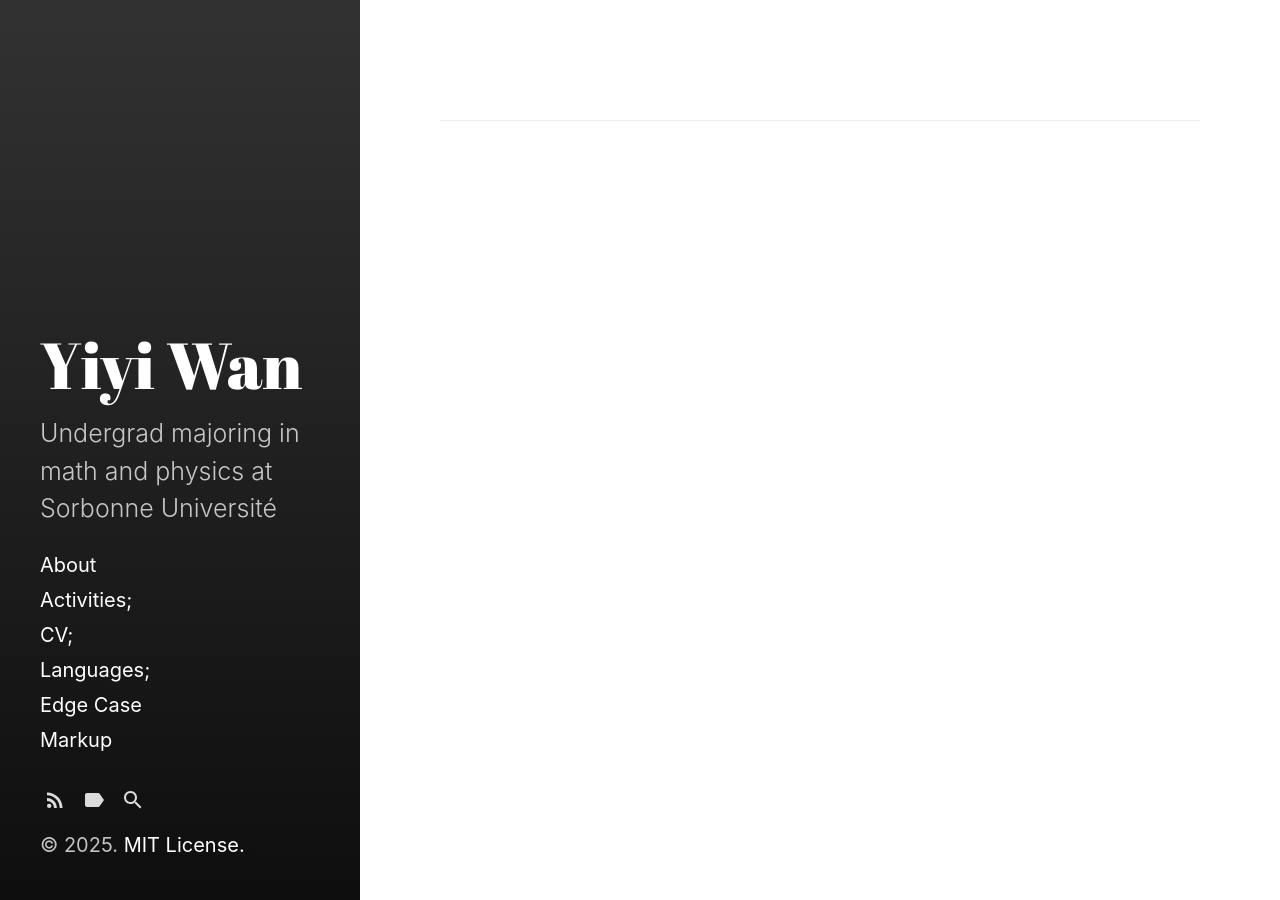
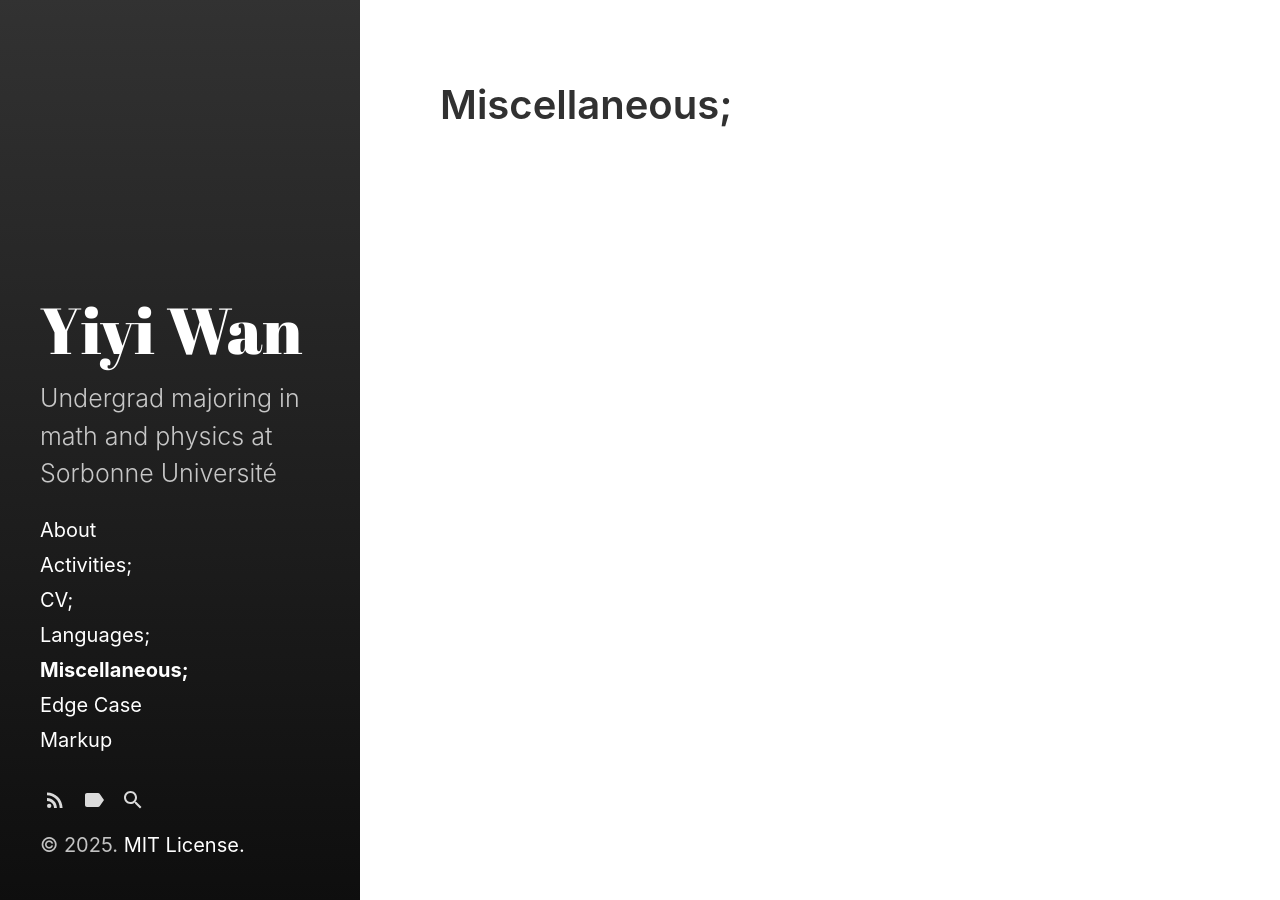
Before and after one commit to Roimex/Roimex.github.io, a Jekyll site: the page built from pages/miscellaneous.md, in a window 1280 px wide. Built offline with Jekyll 4.4.1, drawn with Linux system fonts in a browser that asks for light colours; our own code applies the rules of GitHub Pages for plain Markdown files.

Commit message:
Update miscellaneous.md

```diff
--- a/pages/miscellaneous.md
+++ b/pages/miscellaneous.md
@@ -1 +1,6 @@
 ---
+layout: page
+title: Miscellaneous;
+permalink: /miscellaneous
+sidebar_link: true
+---
```
